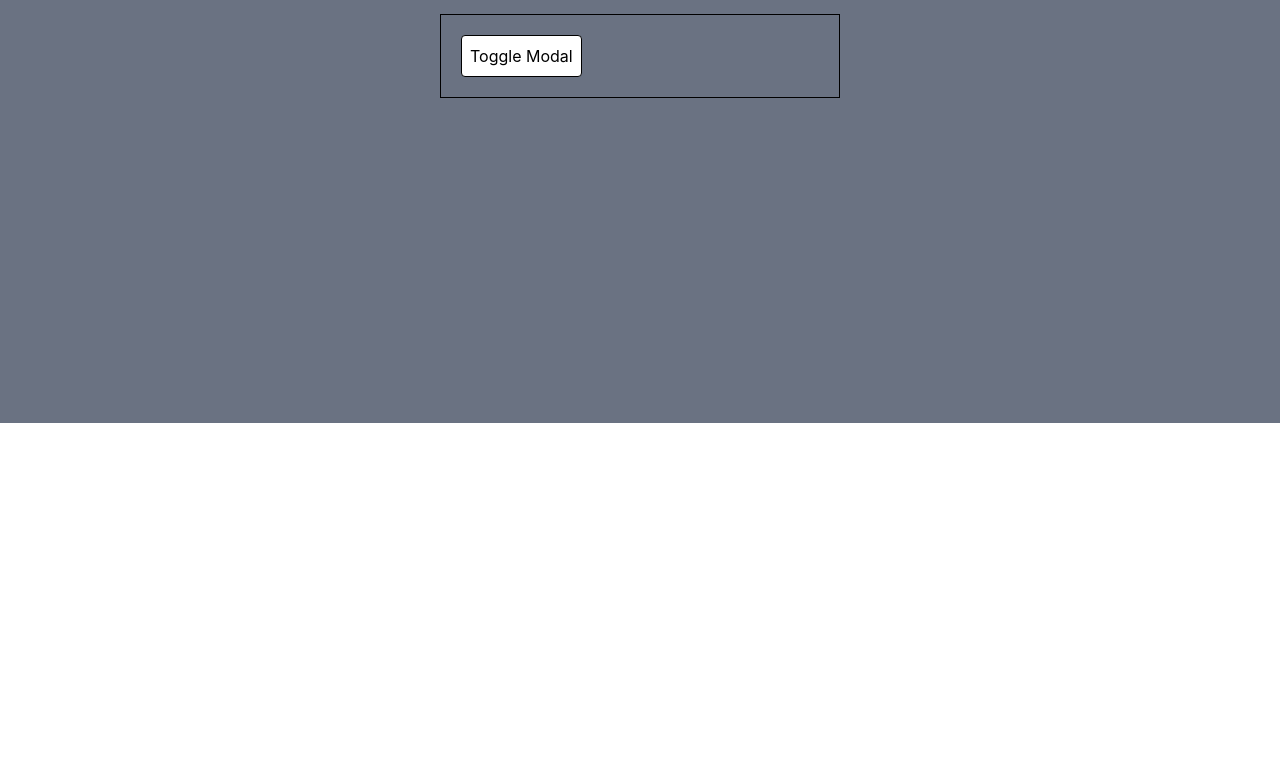
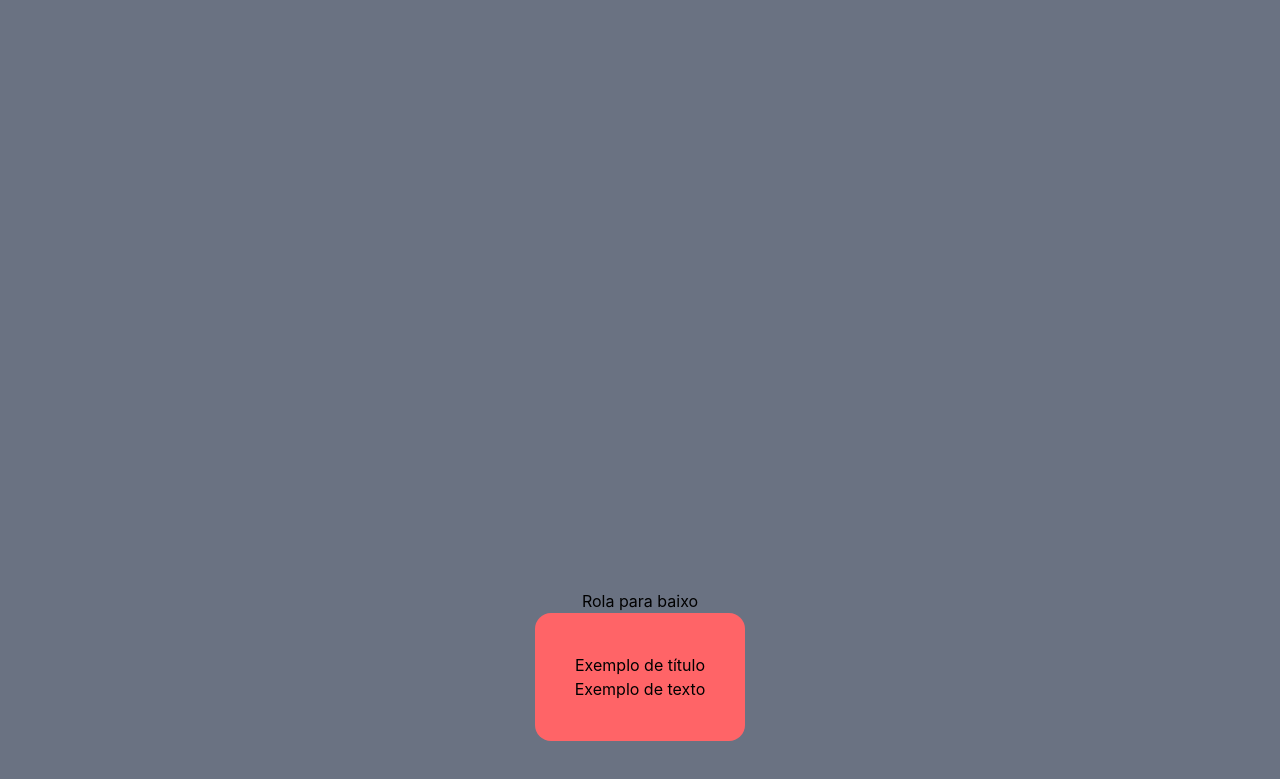
Before and after one commit to jeancarloslima/teste-014-framer-motion, a React (Vite) app: page / in a window 1280 px wide. Shown: the part 377-1156 px from the top of the page. Before the commit the page ends 800 px from the top, so only its background shows below. Built offline with nearby package versions, Linux system fonts and the light colour scheme.

Commit message:
Criando animação ao aparecer no scroll com Framer Motion

```diff
--- a/src/App.tsx
+++ b/src/App.tsx
@@ -1,11 +1,13 @@
 import AnimatedButton from "./components/AnimatedButton";
 import AnimatedModal from "./components/AnimatedModal";
+import AnimatedScroll from "./components/AnimatedScroll";
 
 function App() {
   return (
     <div className="w-screen min-h-screen flex flex-col items-center justify-center gap-4 bg-gray-500">
       <AnimatedButton />
       <AnimatedModal />
+      <AnimatedScroll />
     </div>
   );
 }
--- /dev/null
+++ b/src/components/AnimatedScroll/index.tsx
@@ -0,0 +1,20 @@
+import { motion } from "framer-motion";
+
+export default function AnimatedScroll() {
+    return (
+        <div className="pt-[100dvh] pb-[50dvw] text-center">
+            <p>Rola para baixo</p>
+
+            <motion.div
+                initial={{ opacity: 0, scale: 0.5 }}
+                whileInView={{ opacity: 1, scale: 1 }}
+                viewport={{ once: false, amount: 0.5 }}
+                transition={{ type: "spring", bounce: 0.4, duration: 0.8 }}
+                className="bg-red-400 p-10 rounded-2xl inline-block"
+            >
+                <h2>Exemplo de título</h2>
+                <p>Exemplo de texto</p>
+            </motion.div>
+        </div>
+    )
+}
```
